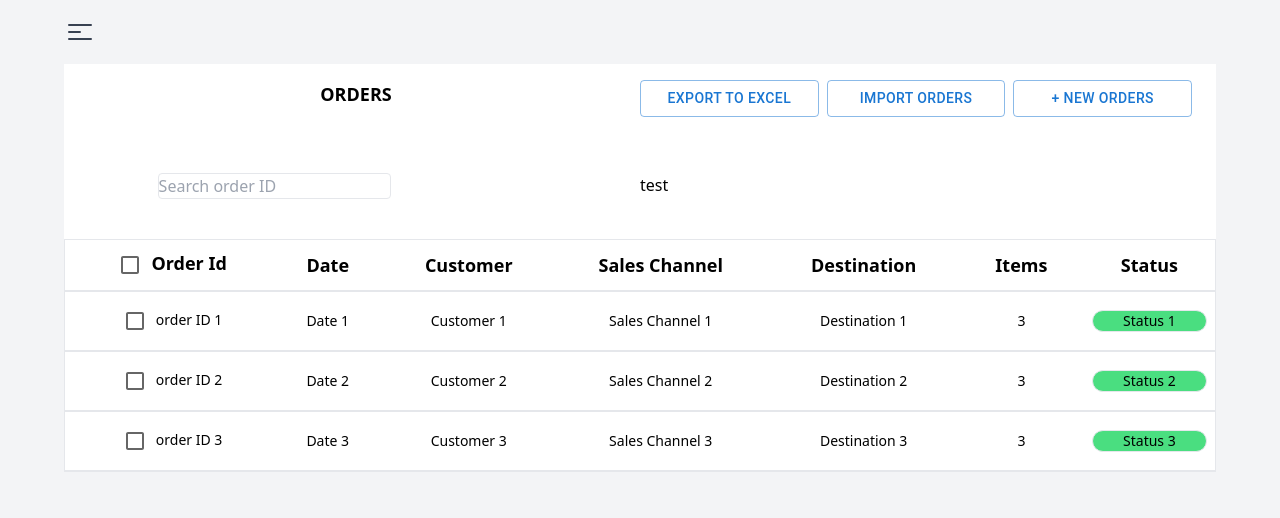
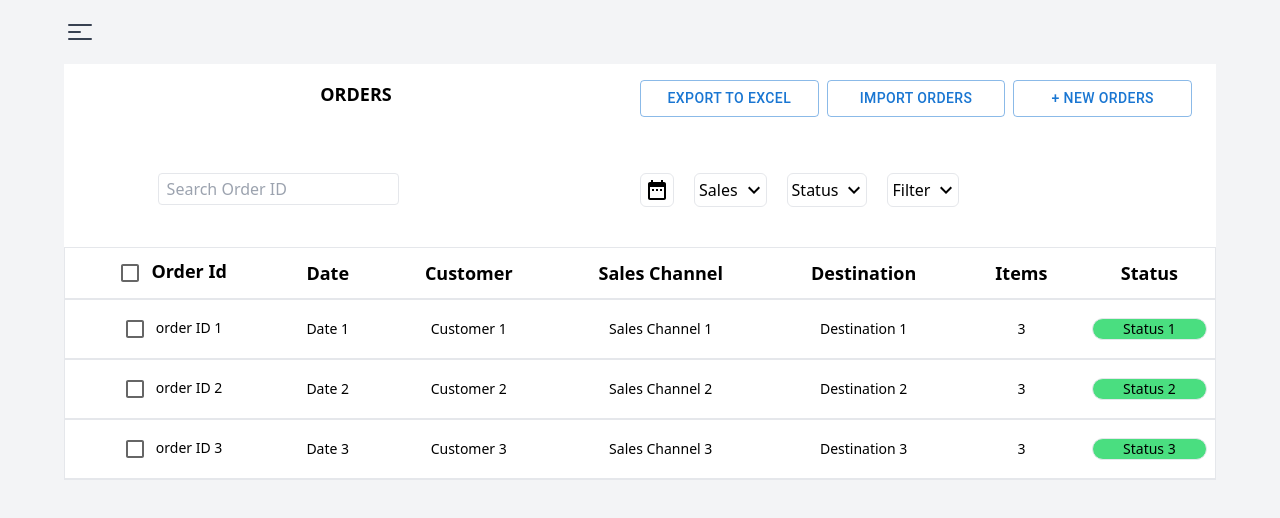
Before and after one commit to deliora25/inventory-system, a Next.js app: page /orders in a window 1280 px wide. Shown: the top 518 px of the page. Built offline with nearby package versions, Linux system fonts and the light colour scheme; data requests are answered from the project's data file.

Commit message:
WIP: Orders page Sales, Status, Filter dropdown

```diff
--- a/components/orders/Orders.tsx
+++ b/components/orders/Orders.tsx
@@ -1,5 +1,8 @@
 import OrderItemList from "./OrderItemList";
 import OrdersButton from "./OrdersButton";
+
+import DateRangeIcon from "@mui/icons-material/DateRange";
+import KeyboardArrowDownIcon from "@mui/icons-material/KeyboardArrowDown";
 
 import { OrderItemType } from "@/types";
 
@@ -26,11 +29,33 @@ function Orders({ data }: Props) {
         <div className="cols-span-1 pl-10">
           <input
             type="text"
-            placeholder="Search order ID"
-            className="border border-opacity-70 border-solid rounded  min-w-56 max-w-full ml-[10%] font-light"
+            placeholder="Search Order ID"
+            className="border border-opacity-70 border-solid rounded  min-w-56 max-w-full ml-[10%] font-light h-8 pl-2"
           />
         </div>
-        <div className="cols-span-1">test</div>
+        <div className="cols-span-1 flex flex-grid w-full gap-5">
+          <div className="h-fit w-fit border rounded-md ">
+            <DateRangeIcon className="items-center justify-center h-6 w-6 m-1" />
+          </div>
+          <div className="h-fit w-fit border rounded-md flex items-center">
+            <h2 className="items-center justify-center h-6 w-auto m-1">
+              Sales
+            </h2>
+            <KeyboardArrowDownIcon />
+          </div>
+          <div className="h-fit w-fit border rounded-md flex items-center">
+            <h2 className="items-center justify-center h-6 w-auto m-1">
+              Status
+            </h2>
+            <KeyboardArrowDownIcon />
+          </div>
+          <div className="h-fit w-fit border rounded-md flex items-center">
+            <h2 className="items-center justify-center h-6 w-auto m-1">
+              Filter
+            </h2>
+            <KeyboardArrowDownIcon />
+          </div>
+        </div>
       </div>
       <OrderItemList data={data} />
     </div>
--- a/package.json
+++ b/package.json
@@ -22,6 +22,7 @@
     "axios": "^1.4.0",
     "eslint": "8.40.0",
     "eslint-config-next": "13.4.1",
+    "font-awesome": "^4.7.0",
     "next": "13.4.1",
     "next-auth": "^4.22.1",
     "nodemailer": "^6.9.1",
```
Also changed, not shown: 1 other file (tests, documents, lock files or other folders).
